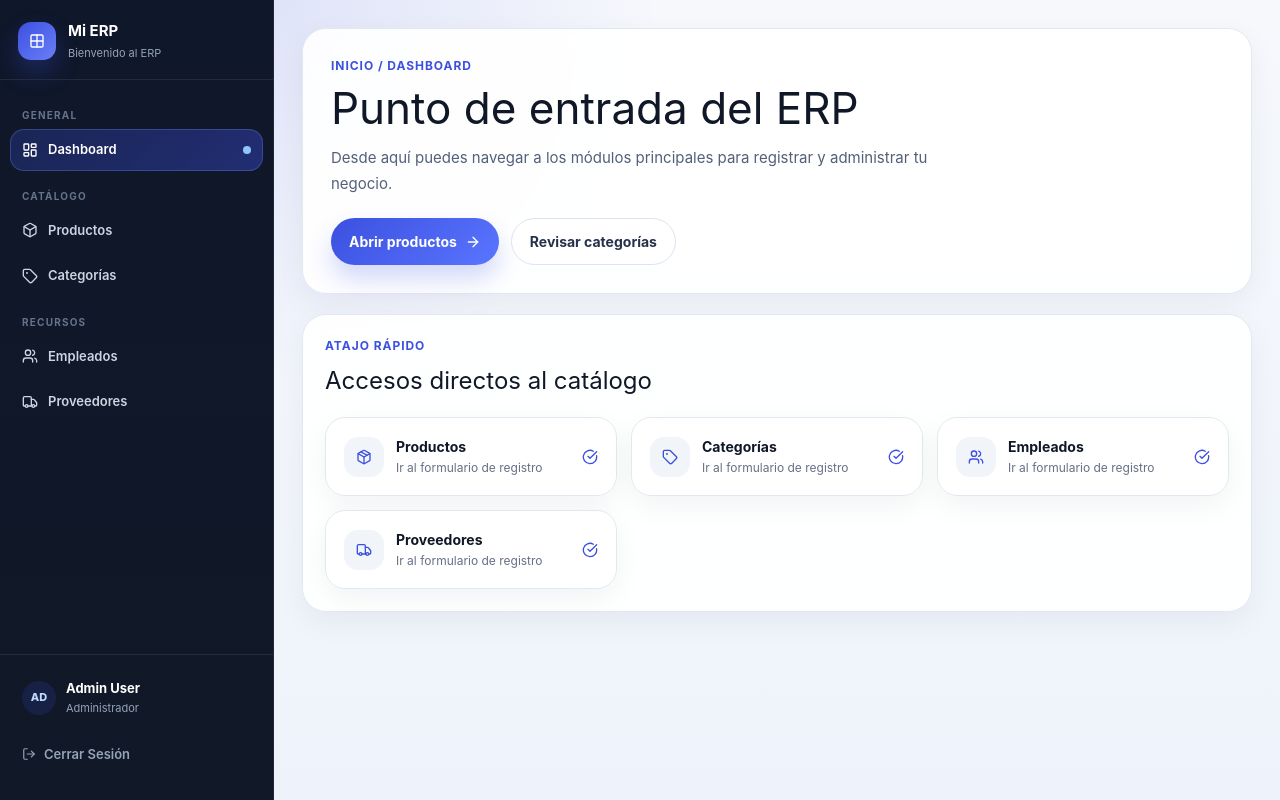
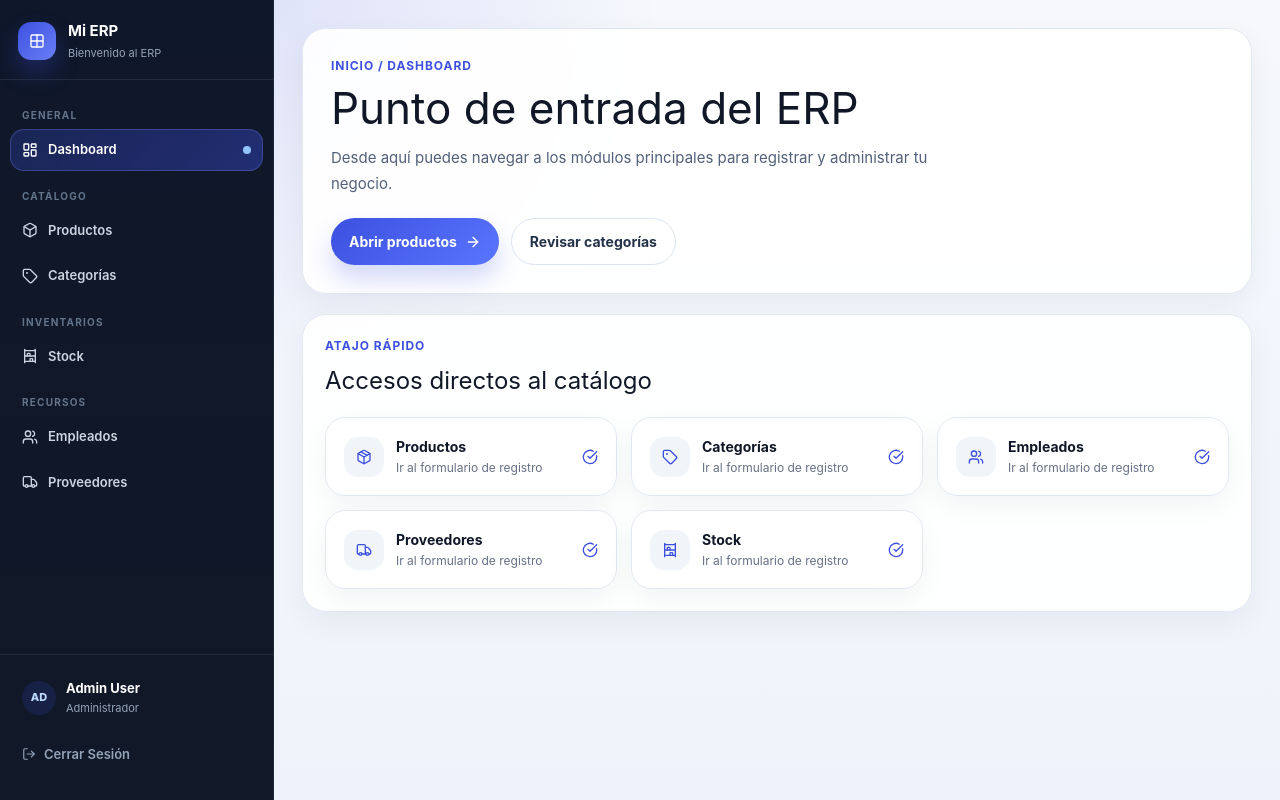
Before and after one commit to Javier-Gondres/Integrador-Monorepo, a Next.js app in the folder apps/web/: page /dashboard in a window 1280 px wide. Built offline with nearby package versions, Linux system fonts and the light colour scheme; no server answers.

Commit message:
agregar seccion al dashboard/sidebar

```diff
--- a/apps/web/src/modules/dashboard/screens/dashboard-screen.tsx
+++ b/apps/web/src/modules/dashboard/screens/dashboard-screen.tsx
@@ -2,6 +2,7 @@ import {
   ArrowRight,
   CircleCheckBig,
   Package,
+  ShelvingUnit,
   Tag,
   Truck,
   Users,
@@ -39,6 +40,13 @@ const availableModules = [
     href: "/suppliers",
     icon: Truck,
     tone: "amber",
+  },
+  {
+    title: "Stock",
+    description: "Asigna productos a las diferentes sucursales de la empresa",
+    href: "/inventories",
+    icon: ShelvingUnit,
+    tone: "red",
   },
 ];
 
--- a/apps/web/src/shared/ui/sidebar/sidebar.tsx
+++ b/apps/web/src/shared/ui/sidebar/sidebar.tsx
@@ -5,6 +5,7 @@ import {
   Grid2x2,
   LayoutDashboard,
   LogOut,
+  ShelvingUnit,
   Tag,
   Truck,
   Users,
@@ -18,6 +19,8 @@ const navItems = [
   { section: "Catálogo" },
   { label: "Productos", icon: Box, href: "/products" },
   { label: "Categorías", icon: Tag, href: "/categories" },
+  { section: "Inventarios" },
+  { label: "Stock", icon: ShelvingUnit, href: "/inventories" },
   { section: "Recursos" },
   { label: "Empleados", icon: Users, href: "/employees" },
   { label: "Proveedores", icon: Truck, href: "/suppliers" },
```
Also changed, not shown: 1 other file (tests, documents, lock files or other folders).
